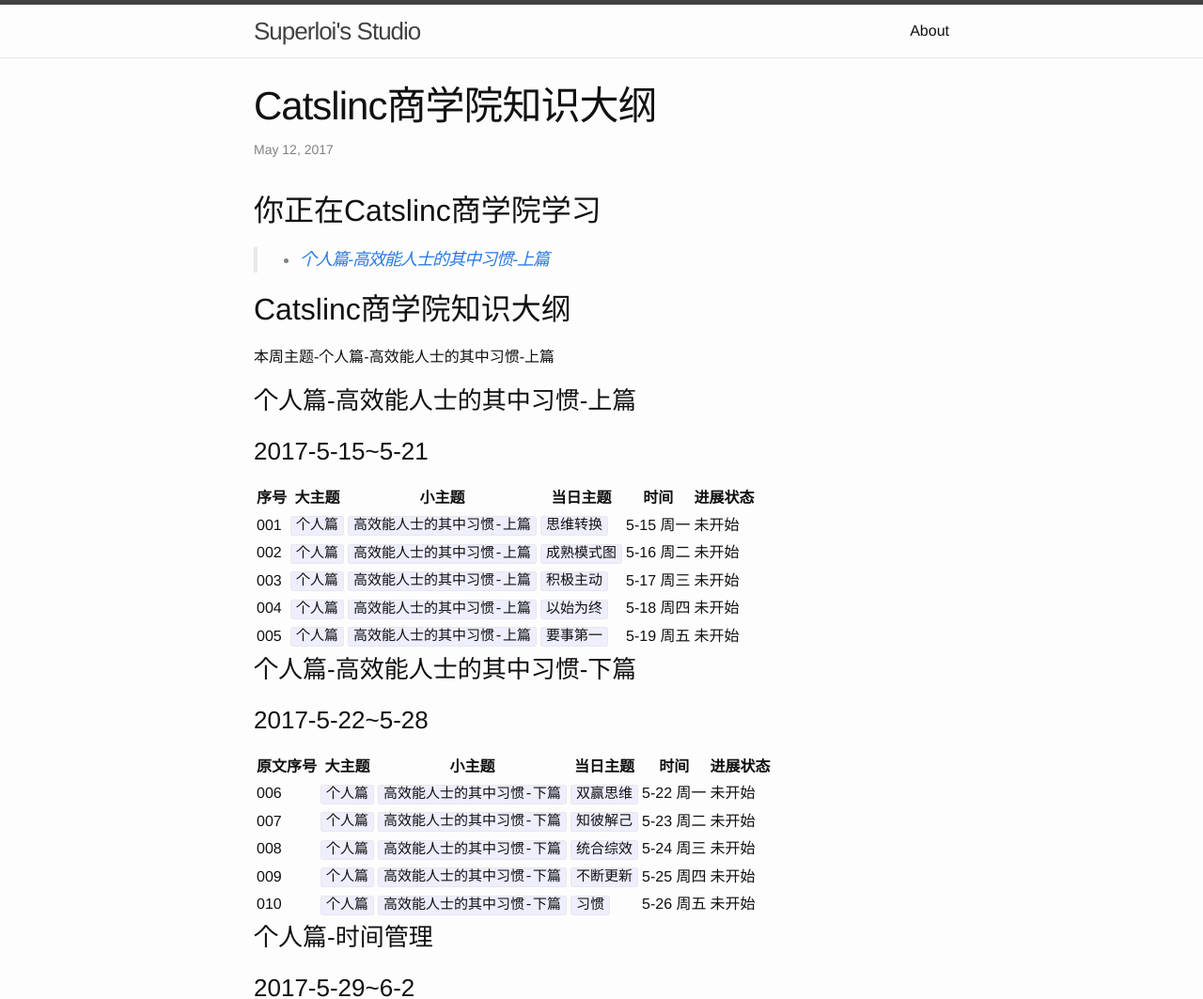
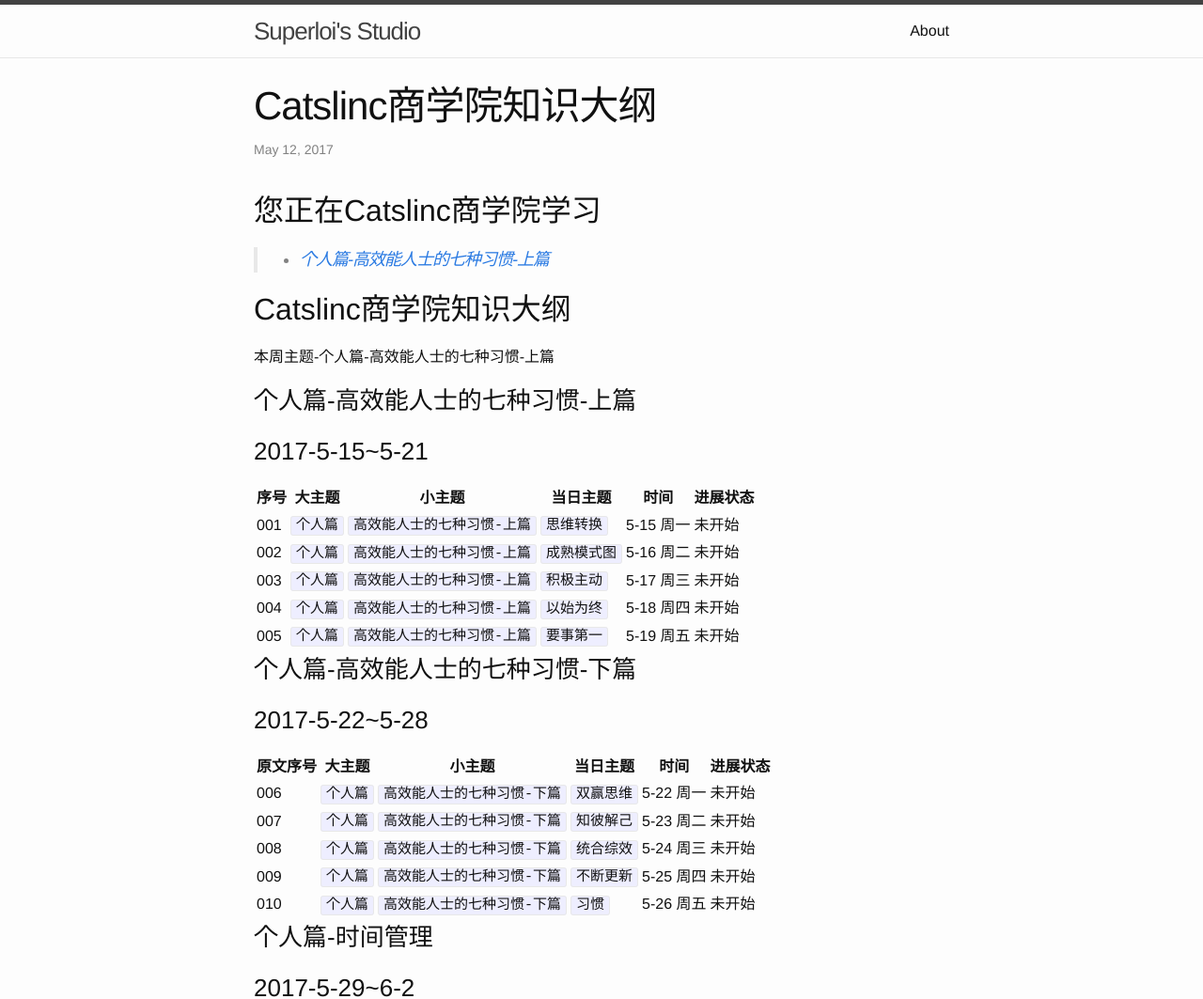
Before and after one commit to superloiwu/superloiwu.github.io, a Jekyll site: the page built from _posts/2017-5-12-Catslinc商学院知识大纲.markdown, in a window 1280 px wide. Shown: the top 1063 px of the page at 94% size. Built offline with Jekyll 4.4.1, drawn with Linux system fonts in a browser that asks for light colours.

Commit message:
更正别字

```diff
--- a/_posts/2017-5-12-Catslinc商学院知识大纲.markdown
+++ b/_posts/2017-5-12-Catslinc商学院知识大纲.markdown
@@ -7,35 +7,35 @@ categories: loiwu update
 tags: [jekyll, github, git, markdown]
 ---
 
-## 你正在Catslinc商学院学习 ##
+## 您正在Catslinc商学院学习 ##
 
-> * [个人篇-高效能人士的其中习惯-上篇](#本周主题-个人篇-高效能人士的其中习惯-上篇)
+> * [个人篇-高效能人士的七种习惯-上篇](#本周主题-个人篇-高效能人士的七种习惯-上篇)
 
 ## Catslinc商学院知识大纲 ##
 
-<span id="个人篇-高效能人士的其中习惯-上篇">本周主题-个人篇-高效能人士的其中习惯-上篇</span>
+<span id="个人篇-高效能人士的七种习惯-上篇">本周主题-个人篇-高效能人士的七种习惯-上篇</span>
 
-### 个人篇-高效能人士的其中习惯-上篇 ###
+### 个人篇-高效能人士的七种习惯-上篇 ###
 ### 2017-5-15~5-21 ###
 
 | 序号 | 大主题 | 小主题 | 当日主题 | 时间 | 进展状态 |
 |----|----|----|----|----|
-| 001 | `个人篇` | `高效能人士的其中习惯-上篇` | `思维转换` | 5-15 周一 | 未开始 |
-| 002 | `个人篇` | `高效能人士的其中习惯-上篇` | `成熟模式图` | 5-16 周二 | 未开始 |
-| 003 | `个人篇` | `高效能人士的其中习惯-上篇` | `积极主动` | 5-17 周三 | 未开始 |
-| 004 | `个人篇` | `高效能人士的其中习惯-上篇` | `以始为终` | 5-18 周四 | 未开始 |
-| 005 | `个人篇` | `高效能人士的其中习惯-上篇` | `要事第一` | 5-19 周五 | 未开始 |
+| 001 | `个人篇` | `高效能人士的七种习惯-上篇` | `思维转换` | 5-15 周一 | 未开始 |
+| 002 | `个人篇` | `高效能人士的七种习惯-上篇` | `成熟模式图` | 5-16 周二 | 未开始 |
+| 003 | `个人篇` | `高效能人士的七种习惯-上篇` | `积极主动` | 5-17 周三 | 未开始 |
+| 004 | `个人篇` | `高效能人士的七种习惯-上篇` | `以始为终` | 5-18 周四 | 未开始 |
+| 005 | `个人篇` | `高效能人士的七种习惯-上篇` | `要事第一` | 5-19 周五 | 未开始 |
 
-### 个人篇-高效能人士的其中习惯-下篇 ###
+### 个人篇-高效能人士的七种习惯-下篇 ###
 ### 2017-5-22~5-28 ###
 
 | 原文序号 | 大主题 | 小主题 | 当日主题 | 时间 | 进展状态 |
 |----|----|----|----|----|
-| 006 | `个人篇` | `高效能人士的其中习惯-下篇` | `双赢思维` | 5-22 周一 | 未开始 |
-| 007 | `个人篇` | `高效能人士的其中习惯-下篇` | `知彼解己` | 5-23 周二 | 未开始 |
-| 008 | `个人篇` | `高效能人士的其中习惯-下篇` | `统合综效` | 5-24 周三 | 未开始 |
-| 009 | `个人篇` | `高效能人士的其中习惯-下篇` | `不断更新` | 5-25 周四 | 未开始 |
-| 010 | `个人篇` | `高效能人士的其中习惯-下篇` | `习惯` | 5-26 周五 | 未开始 |
+| 006 | `个人篇` | `高效能人士的七种习惯-下篇` | `双赢思维` | 5-22 周一 | 未开始 |
+| 007 | `个人篇` | `高效能人士的七种习惯-下篇` | `知彼解己` | 5-23 周二 | 未开始 |
+| 008 | `个人篇` | `高效能人士的七种习惯-下篇` | `统合综效` | 5-24 周三 | 未开始 |
+| 009 | `个人篇` | `高效能人士的七种习惯-下篇` | `不断更新` | 5-25 周四 | 未开始 |
+| 010 | `个人篇` | `高效能人士的七种习惯-下篇` | `习惯` | 5-26 周五 | 未开始 |
 
 ### 个人篇-时间管理 ###
 ### 2017-5-29~6-2 ###
```
